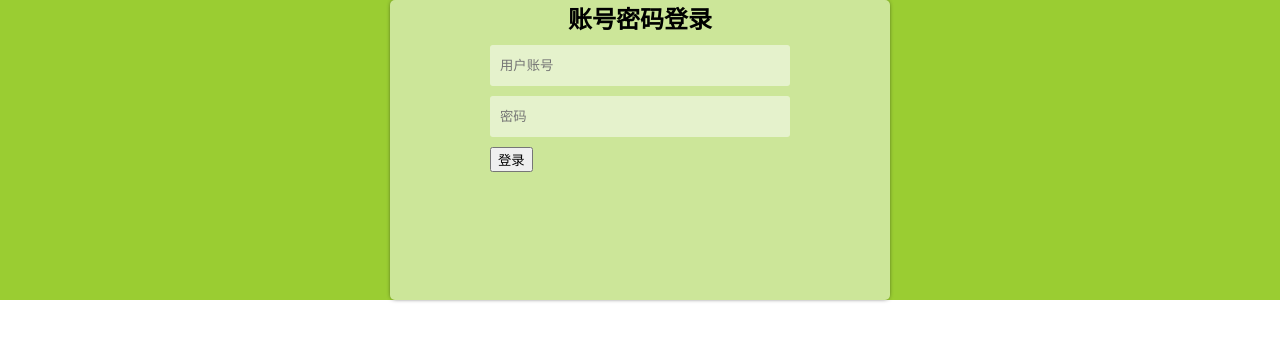
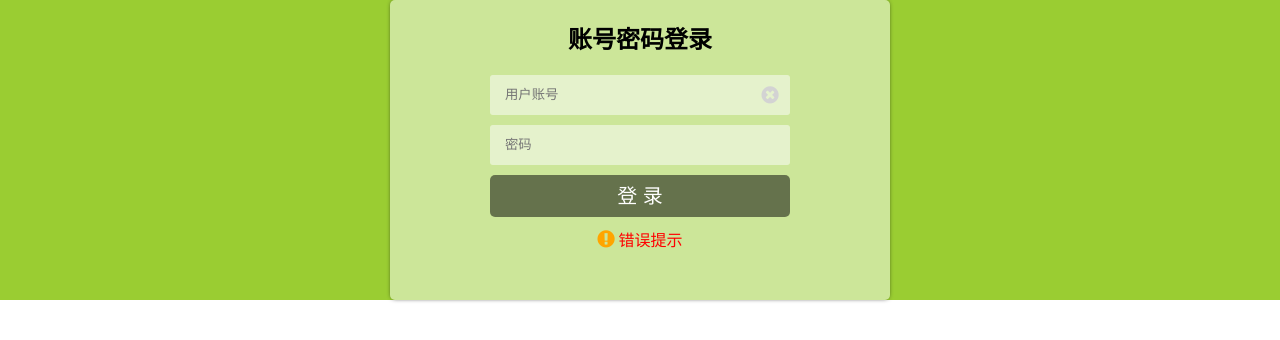
Before and after one commit to WuRuidongReyes/legend-heroes, an Angular app: page / in a window 1280 px wide. Shown: the top 340 px of the page. Built offline with nearby package versions, Linux system fonts and the light colour scheme.

Commit message:
完成登录表单的样式设定

```diff
--- a/src/app/login/login.component.html
+++ b/src/app/login/login.component.html
@@ -1,15 +1,19 @@
 <div class='login-container'>
   <div class='card login-board'>
-    <h2>账号密码登录</h2>
+    <h2 class="login-title">账号密码登录</h2>
     <div class="login-form">
       <div class="input-border">
         <input [value]="userID" placeholder="用户账号">
+        <span class="input-cleanner"><i class="fa fa-times-circle"></i></span>
       </div>
       <div class="input-border">
         <input [value]="password" type='password' placeholder="密码">
       </div>
-      <button class="login-button">登录</button>
+      <button class="login-button">登 录</button>
     </div>
-
+    <div class='login-hint'>
+      <i class="fa fa-exclamation-circle"></i>
+      <span> 错误提示</span>
+    </div>
   </div>
 </div>
--- a/src/app/login/login.component.less
+++ b/src/app/login/login.component.less
@@ -12,6 +12,9 @@
     background: rgba(256, 256, 256, 0.5);
 
 }
+.login-title {
+    margin: 20px 0px;
+}
 @login-form-width: 300px;
 @input-line-height: 40px;
 .login-form {
@@ -23,13 +26,51 @@
     background: rgba(256, 256, 256, 0.5);
     border: solid 0px;
     border-radius: 3px;
-    line-height: @input-line-height;
+    height: @input-line-height;
     margin: 10px 0px;
+    position: relative;
 }
 input {
-    border-radius: 3px;
     border: solid 0px;
     line-height: @input-line-height;
-    padding: 0px 10px;
+    padding: 0px 5%;
+    width: 90%;
     background: rgba(256, 256, 256, 0);
 }
+.input-cleanner {
+    position: absolute;
+    right: 0px;
+    line-height: 40px;
+    width: 40px;
+    text-align: center;
+    font-size: 20px;
+    color: lightgray;
+    :first-child:hover {
+        color: gray;
+    }
+}
+.login-button {
+    width: 100%;
+    line-height: @input-line-height;
+    font-size: 20px;
+    border: 0px;
+    border-radius: 5px;
+    background: rgba(0, 0, 0, 0.5);
+    color: white;
+    cursor: pointer;
+    bottom: 20px;
+}
+.login-hint {
+    text-align: center;
+    color: red;
+    visibility: visible;
+    margin-top: 10px;
+    :first-child {
+        color: orange;
+        font-size: 20px;
+        vertical-align: middle;
+    }
+    > span {
+        vertical-align: middle;
+    }
+}
```
